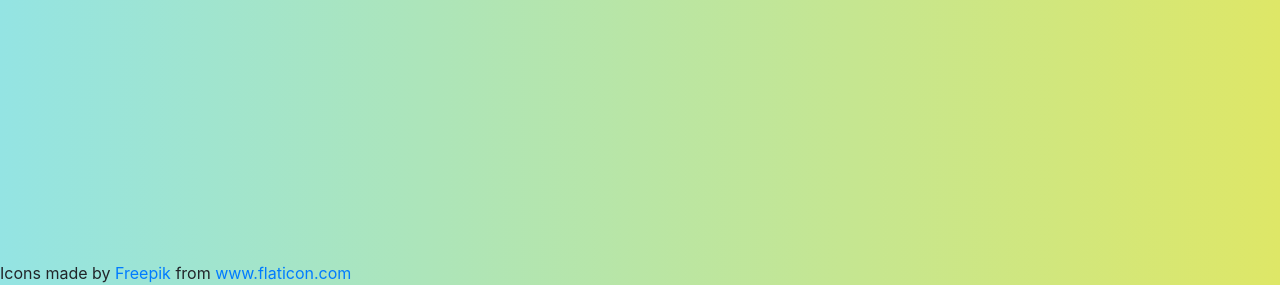
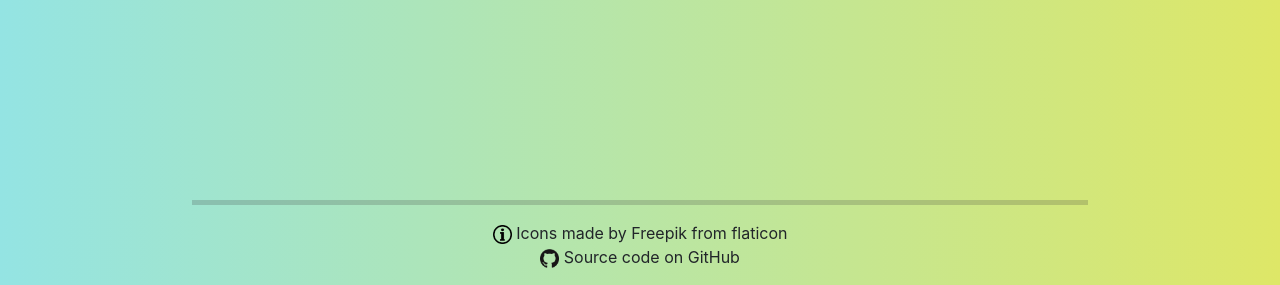
Before and after one commit to sokkit/tournament_site, a Flask app: page /Home in a window 1280 px wide. Shown: the part 515-800 px from the top of the page. Run offline with Flask 2, Linux system fonts and the light colour scheme; some libraries are stand-ins or nearby versions.

Commit message:
added more footer content

```diff
--- a/static/styles.css
+++ b/static/styles.css
@@ -20,7 +20,6 @@ body {
   font-family: "Lucida Console", "Courier New", monospace;
   font-weight: bold;
   font-size: 5em;
-
   text-align: center;
 }
 
@@ -29,3 +28,33 @@ footer {
   bottom: 0;
   width: 100%;
 }
+
+#footerSeparator {
+  border: 0;
+	border-top: 5px solid #323036;
+  opacity: 20%;
+  width: 70%
+}
+
+footer a {
+  color: inherit;
+  text-decoration: none;
+}
+
+footer a:hover {
+  text-decoration: none;
+  color: #5d5c5e;
+}
+
+footer img {
+  max-width: 1.2em;
+  height: auto;
+}
+
+#footerLinks {
+  max-width: 1000px;
+  width: 100%;
+  margin: auto;
+  text-align: center;
+  padding-bottom: 1em;
+}
--- a/templates/base.html
+++ b/templates/base.html
@@ -4,12 +4,12 @@
     <!-- Required meta tags -->
     <meta charset="utf-8">
     <meta name="viewport" content="width=device-width, initial-scale=1, shrink-to-fit=no">
-
     <!-- Bootstrap CSS -->
     <link rel="stylesheet" href="https://stackpath.bootstrapcdn.com/bootstrap/4.3.1/css/bootstrap.min.css" integrity="sha384-ggOyR0iXCbMQv3Xipma34MD+dH/1fQ784/j6cY/iJTQUOhcWr7x9JvoRxT2MZw1T" crossorigin="anonymous">
-
     <!-- Regular CSS -->
     <link rel="stylesheet" type="text/css" href="../static/styles.css">
+    <!-- Icon -->
+    <link rel="icon" href="../static/images/glovewhite.png">
     <title>Tournamentz</title>
   </head>
   <body>
@@ -25,7 +25,17 @@
 
 
     <footer>
-      <div>Icons made by <a href="https://www.freepik.com" title="Freepik">Freepik</a> from <a href="https://www.flaticon.com/" title="Flaticon">www.flaticon.com</a></div>
+      <hr id="footerSeparator">
+      <div id="footerLinks">
+        <div id="iconCredit">
+          <img src="../static/images/infoicon.png" alt="information icon">
+          Icons made by <a href="https://www.freepik.com" title="Freepik">Freepik</a> from <a href="https://www.flaticon.com/" title="Flaticon">flaticon</a>
+        </div>
+        <div id="githubIfo">
+          <img src="../static/images/githubicon.png" alt="">
+          Source code on <a href="https://github.com/sokkit/tournament_site" title="GitHub">GitHub</a>
+        </div>
+      </div>
     </footer>
 
     <!-- Optional JavaScript -->
```
Also changed, not shown: static/images/githubicon.png (added), static/images/glove.png (added), static/images/glovewhite.png (added), static/images/infoicon.png (added).
